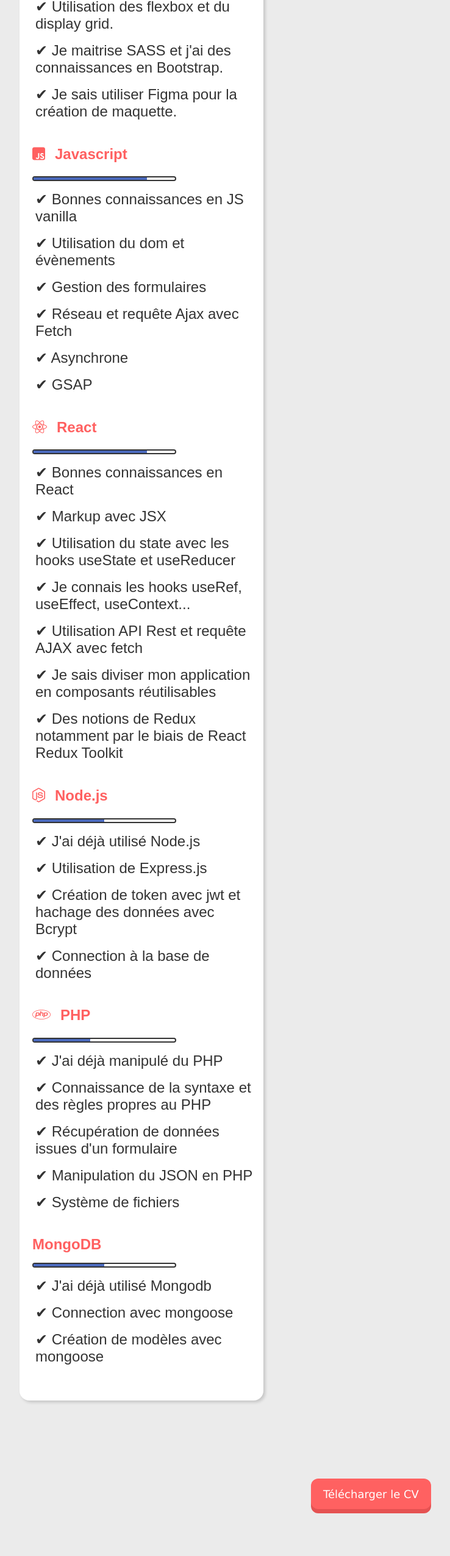
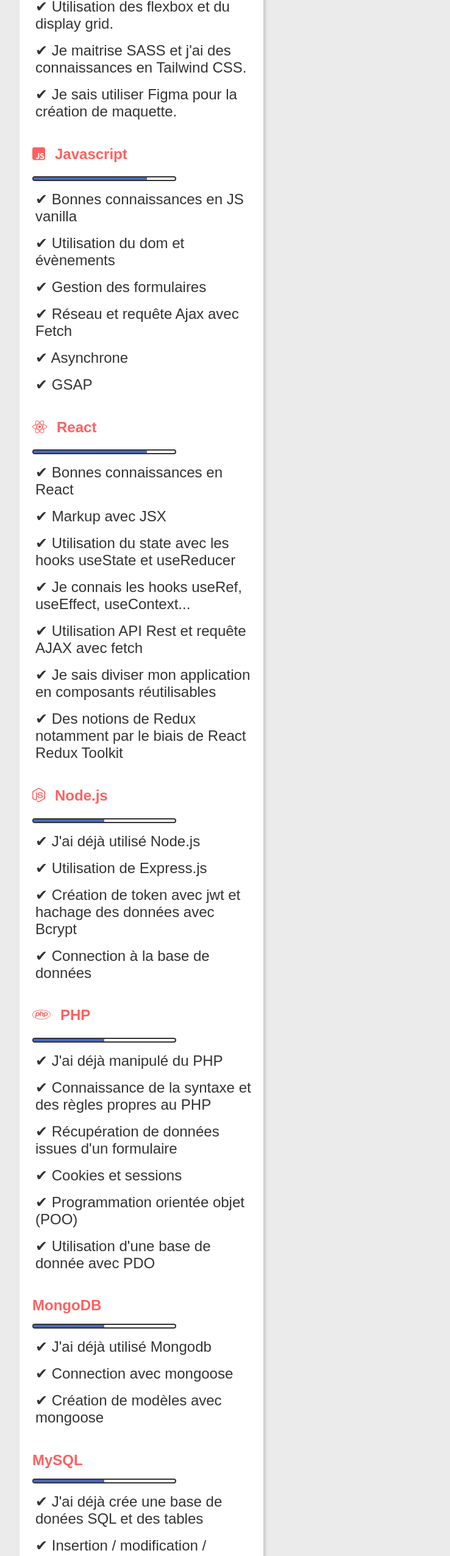
Before and after one commit to jessy-marion/Personnal-Website, a React (Create React App) app: page /cv in a window 1280 px wide. Shown: the part 2945-5497 px from the top of the page at 61% size, without its empty margins (32-770 px from the left). Built offline with nearby package versions, Linux system fonts and the light colour scheme; a web font is replaced by a local one.

Commit message:
new maj CV + CV.pdf

```diff
--- a/src/Pages/CV/CV.jsx
+++ b/src/Pages/CV/CV.jsx
@@ -103,7 +103,7 @@
                 <li>✔ Très bonnes connaissances en HTML et CSS.</li>
                 <li>✔ Utilisation des flexbox et du display grid.</li>
                 <li>
-                  ✔ Je maitrise SASS et j'ai des connaissances en Bootstrap.
+                  ✔ Je maitrise SASS et j'ai des connaissances en Tailwind CSS.
                 </li>
                 <li>✔ Je sais utiliser Figma pour la création de maquette.</li>
               </ul>
@@ -159,15 +159,16 @@
             <li>
               <i className="fa-brands fa-php"></i>
               <span>PHP</span> <br />
-              <Progressbar lvl={40} />
+              <Progressbar lvl={50} />
               <ul>
                 <li>✔ J'ai déjà manipulé du PHP </li>
                 <li>
                   ✔ Connaissance de la syntaxe et des règles propres au PHP{" "}
                 </li>
                 <li>✔ Récupération de données issues d'un formulaire</li>
-                <li>✔ Manipulation du JSON en PHP</li>
-                <li>✔ Système de fichiers</li>
+                <li>✔ Cookies et sessions</li>
+                <li>✔ Programmation orientée objet (POO)</li>
+                <li>✔ Utilisation d'une base de donnée avec PDO</li>
               </ul>
             </li>
             <li>
@@ -177,6 +178,15 @@
                 <li>✔ J'ai déjà utilisé Mongodb</li>{" "}
                 <li>✔ Connection avec mongoose</li>
                 <li>✔ Création de modèles avec mongoose</li>
+              </ul>
+            </li>
+            <li>
+              <span>MySQL</span> <br />
+              <Progressbar lvl={50} />
+              <ul>
+                <li>✔ J'ai déjà crée une base de donées SQL et des tables</li>{" "}
+                <li>✔ Insertion / modification / supression de donnée</li>
+                <li>✔ Utilisation d'une base de donnée avec PHP PDO</li>
               </ul>
             </li>
           </ul>
```
Also changed, not shown: 1 other file (tests, documents, lock files or other folders).
